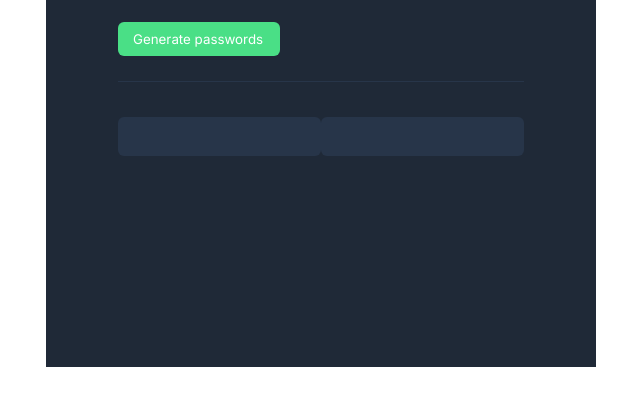
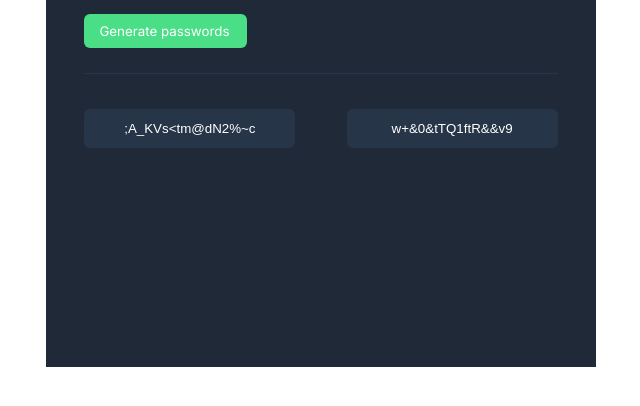
Before and after one commit to asthakp/password-generator, a plain HTML site: page index.html in a window 1280 px wide. Both pictures are taken after a click on the button "Generate passwords". Shown: the part 308-714 px from the top of the page, without its empty margins (319-959 px from the left). Drawn offline with Linux system fonts and the light colour scheme.

Commit message:
feature: added javascript

```diff
--- a/script.js
+++ b/script.js
@@ -0,0 +1,22 @@
+const characters = ["A","B","C","D","E","F","G","H","I","J","K","L","M","N","O","P","Q","R","S","T","U","V","W","X","Y","Z","a","b","c","d","e","f","g","h","i","j","k","l","m","n","o","p","q","r","s","t","u","v","w","x","y","z", "0", "1", "2", "3", "4", "5", "6", "7", "8", "9","~","`","!","@","#","$","%","^","&","*","(",")","_","-","+","=","{","[","}","]",",","|",":",";","<",">",".","?",
+"/"];
+let generatePw=document.getElementById("generate-pw")
+let pwOne=document.getElementById("pw-one")
+let pwTwo=document.getElementById("pw-two")
+
+
+generatePw.addEventListener("click", ()=>{
+    pwOne.textContent=""
+    pwTwo.textContent=""
+    for(let i=0; i<=15; i++){
+        let a=Math.floor(Math.random()*characters.length)
+        let b=Math.floor(Math.random()*characters.length)
+        pwOne.textContent+=characters[a]
+        pwTwo.textContent+=characters[b]
+        pwOne.style.color="white"
+        pwTwo.style.color="white"
+    }
+}
+
+
+)
--- a/styles.css
+++ b/styles.css
@@ -20,7 +20,7 @@ body {
   width: 550px;
   height: 550px;
   background-color: #1f2937;
-  padding: 9vh;
+  padding: 5% 3%;
 }
 h1 {
   font-family: "Karla", sans-serif;
```
